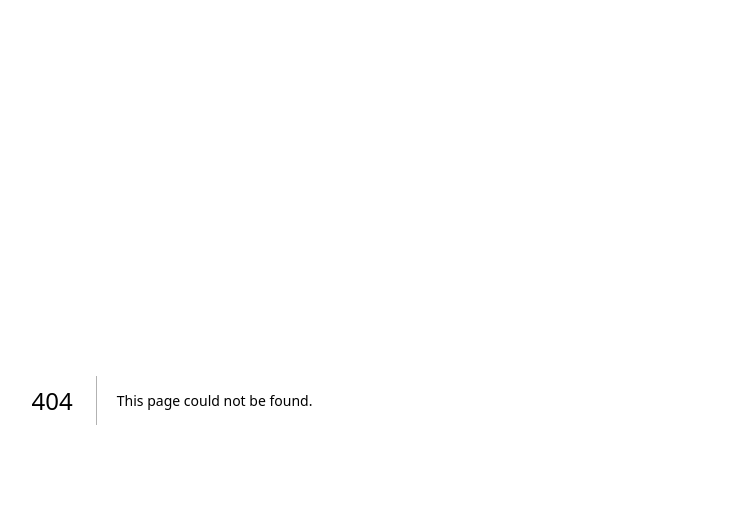
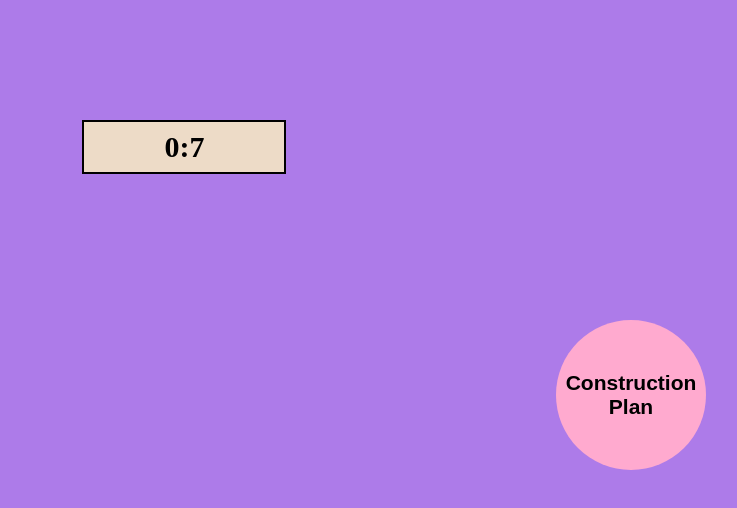
Before and after one commit to Quercussi/261200_Project, a Next.js app in the folder src/front-end/: page /gamepage in a window 1280 px wide. Before the commit this address had no page. Shown: the top 508 px of the page, without its empty margins (468-1205 px from the left). Built offline with nearby package versions, Linux system fonts and the light colour scheme.

Commit message:
add ConstructionButton , timer

```diff
--- /dev/null
+++ b/src/front-end/src/components/ConstructionPlanPage.css
@@ -0,0 +1,18 @@
+.constructionplan-popup {
+  position: fixed;
+  top: 0;
+  left: 0;
+  width: 100%;
+  height: 100vh;
+  background-color: rgba(0, 0, 0, 0.2);
+}
+
+.constructionplan-popupinner {
+  position: absolute;
+  left: 30%;
+  top: 10%;
+  border-radius: 30px;
+  width: 650px;
+  height: 550px;
+  background-color: #eddbc7;
+}
--- /dev/null
+++ b/src/front-end/src/components/ConstructionPlanPage.jsx
@@ -0,0 +1,14 @@
+export default function ConstructionPlanPage(props) {
+  return props.trigger ? (
+    <div className="constructionplan-popup">
+      <div className="constructionplan-popupinner">
+        <p className="crossbtn" onClick={() => props.setTrigger(false)}>
+          ✖
+        </p>
+        {props.children}
+      </div>
+    </div>
+  ) : (
+    ""
+  );
+}
--- /dev/null
+++ b/src/front-end/src/components/ResetButton.css
@@ -0,0 +1,16 @@
+.reset-button {
+  position: absolute;
+  top: 88%;
+  left: 55%;
+  background-color: #dd0c0c;
+  border-radius: 30px;
+  font-size: 35px;
+  font-weight: bold;
+  border: none;
+  width: 180px;
+  height: 53px;
+}
+
+.reset-button:hover {
+  border: solid;
+}
--- /dev/null
+++ b/src/front-end/src/components/SaveButton.css
@@ -0,0 +1,16 @@
+.save-button {
+  position: absolute;
+  top: 88%;
+  left: 22%;
+  background-color: #00dc30;
+  border-radius: 30px;
+  font-size: 35px;
+  font-weight: bold;
+  border: none;
+  width: 180px;
+  height: 53px;
+}
+
+.save-button:hover {
+  border: solid;
+}
--- /dev/null
+++ b/src/front-end/src/components/SaveButton.jsx
@@ -0,0 +1,7 @@
+export default function SaveButton(props) {
+  return (
+    <button className="save-button" onClick={() => props.setTrigger(false)}>
+      Save
+    </button>
+  );
+}
--- /dev/null
+++ b/src/front-end/src/components/game.css
@@ -0,0 +1,29 @@
+.btnconplan {
+  position: absolute;
+  top: 40%;
+  left: 80%;
+  border-radius: 50%;
+  border: none;
+  width: 150px;
+  height: 150px;
+  font-size: 21px;
+  font-weight: bold;
+  background-color: #ffaacf;
+}
+
+.btnconplan:hover {
+  border: solid;
+}
+
+.constructionplaninput {
+  position: absolute;
+  bottom: 14%;
+  right: 7%;
+  padding: 32px;
+  height: 350px;
+  width: 500px;
+  font-size: 20px;
+  border: none;
+  border-radius: 30px;
+  z-index: 1000;
+}
--- /dev/null
+++ b/src/front-end/src/components/timer.css
@@ -0,0 +1,15 @@
+.count-timer {
+  position: absolute;
+  top: 15%;
+  left: 43%;
+  width: 200px;
+  height: 50px;
+  border: 2px solid black;
+  font-family: "Oswald";
+  font-size: 30px;
+  font-weight: bold;
+  display: flex;
+  justify-content: center;
+  align-items: center;
+  background-color: #eddbc7;
+}
--- /dev/null
+++ b/src/front-end/src/components/timer.jsx
@@ -0,0 +1,22 @@
+import { useEffect, useState } from "react";
+
+export default function Timer({ time }) {
+  const [second, setSecond] = useState(time);
+  const [minute, setMinute] = useState(0);
+
+  useEffect(() => {
+    if (second >= 0) {
+      setTimeout(() => setSecond(second + 1), 1000);
+      if (second % 60 === 0 && second !== 0) {
+        setMinute(minute + 1);
+        setSecond(0);
+      }
+    }
+  }, [second]);
+
+  return (
+    <span className="count-timer">
+      {minute}:{second}
+    </span>
+  );
+}
--- a/src/front-end/src/pages/_app.js
+++ b/src/front-end/src/pages/_app.js
@@ -3,6 +3,11 @@ import "@/src/components/startgame.css";
 import "@/src/components/setupgame.css";
 import "@/src/components/FileConfig.css";
 import "@/src/components/DoneButton.css";
+import "@/src/components/ConstructionPlanPage.css";
+import "@/src/components/game.css";
+import "@/src/components/timer.css";
+import "@/src/components/SaveButton.css";
+import "@/src/components/ResetButton.css";
 import "@/src/styles/globals.css";
 
 export default function App({ Component, pageProps }) {
--- /dev/null
+++ b/src/front-end/src/pages/gamepage.jsx
@@ -0,0 +1,40 @@
+import ConstructionPlanPage from "../components/ConstructionPlanPage";
+import { useState } from "react";
+import SaveButton from "../components/SaveButton";
+import Timer from "../components/timer";
+
+export default function Game() {
+  const [buttonPopup, SetButtonPopup] = useState(false);
+  const [inputValue, setInputValue] = useState("");
+
+  const handleUserInput = (e) => {
+    setInputValue(e.target.value);
+  };
+
+  const resetInput = () => {
+    setInputValue("");
+  };
+
+  return (
+    <div>
+      <Timer time={0} />
+      <button className="btnconplan" onClick={() => SetButtonPopup(true)}>
+        Construction
+        <br />
+        Plan
+      </button>
+      <ConstructionPlanPage trigger={buttonPopup} setTrigger={SetButtonPopup}>
+        <SaveButton setTrigger={SetButtonPopup} />
+        <button className="reset-button" onClick={resetInput}>
+          Reset
+        </button>
+        <textarea
+          type="text"
+          className="constructionplaninput"
+          value={inputValue}
+          onChange={handleUserInput}
+        ></textarea>
+      </ConstructionPlanPage>
+    </div>
+  );
+}
```
Also changed, not shown: src/front-end/src/pages/setupgame.jsx (+12 -6 lines).
